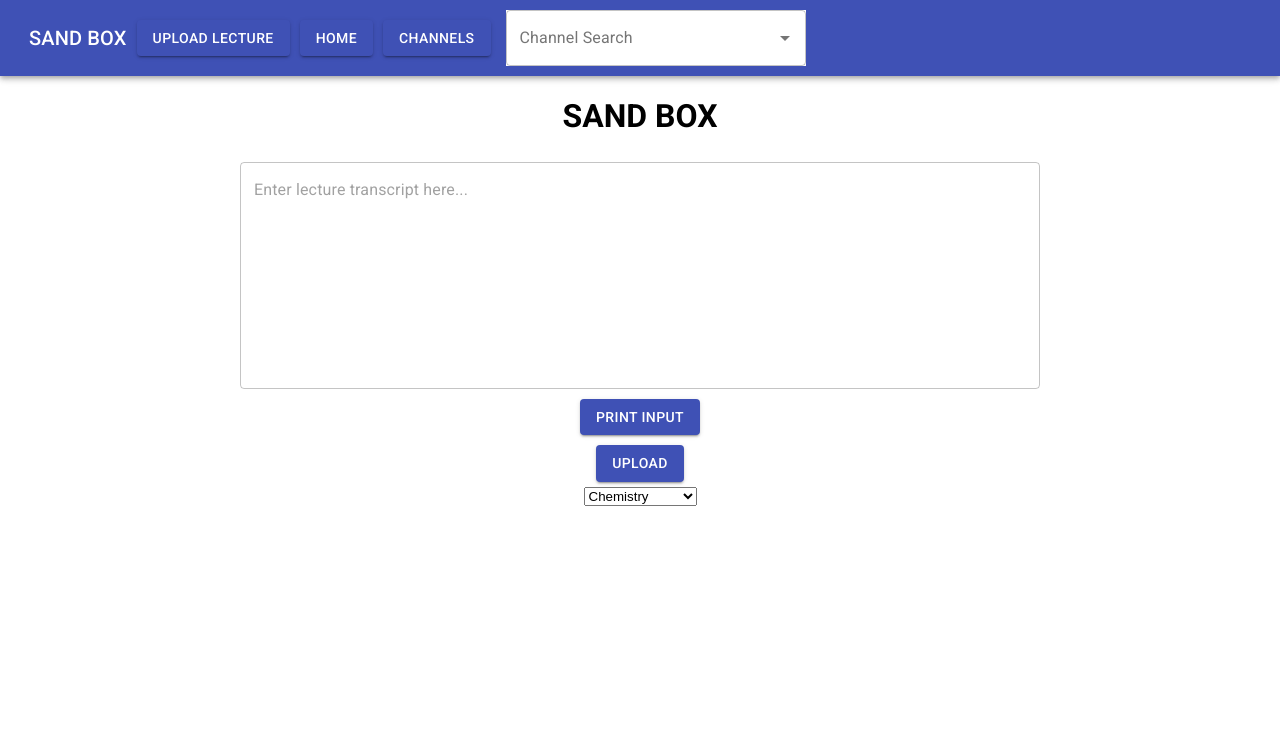
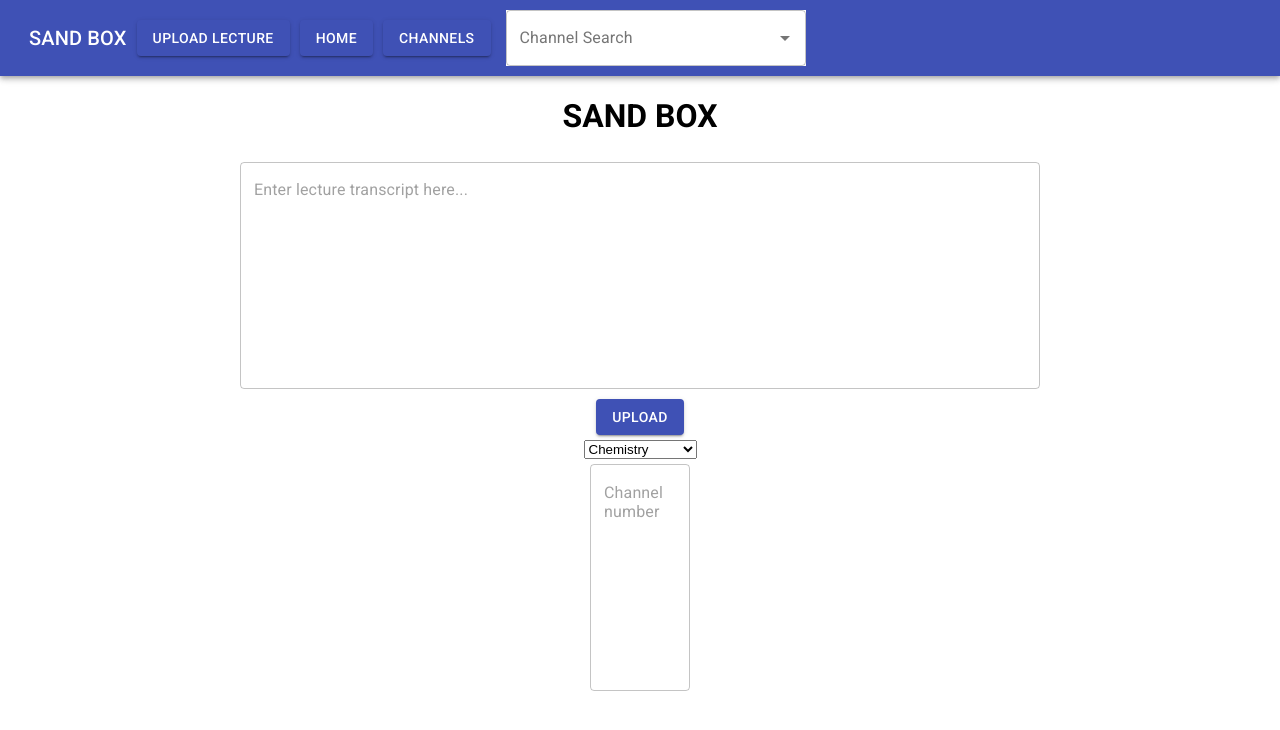
Before and after one commit to tamlam1/csehack, a React (Create React App) app in the folder frontend/sandbox/: page /upload in a window 1280 px wide. Shown: the top 730 px of the page. Built offline with nearby package versions, Linux system fonts and the light colour scheme; no server answers.

Commit message:
added more options when uploading

```diff
--- a/frontend/sandbox/src/components/LecturePage.js
+++ b/frontend/sandbox/src/components/LecturePage.js
@@ -220,6 +220,7 @@ const useStyles2 = makeStyles({
 
 function LecturePage() {
   let {channelId} = useParams();
+  console.log("channel id is : " + channelId);
   const classes = useStyles2();
   const [page, setPage] = React.useState(0);
   const [rowsPerPage, setRowsPerPage] = React.useState(5);
--- a/frontend/sandbox/src/components/UploadPage.js
+++ b/frontend/sandbox/src/components/UploadPage.js
@@ -10,12 +10,9 @@ import {
 function UploadPage() {
   const [transcript, setTranscript] = React.useState('');
   const [category, setCategory] = React.useState('Chemistry');
+  const [channelAdd, setChannelAdd] = React.useState('');
 
-  React.useEffect(() => {
-    fetch('/api/home').then(r => r.json()).then((data) => {
-      console.log(data.hi);
-    })
-  }, []);
+
 
   const sendData = () => {
     fetch('/api/get_data', {
@@ -25,7 +22,9 @@ function UploadPage() {
           'Content-Type': 'application/json',
       },
       body: JSON.stringify({
-        "text" : "this is some text"
+        "category" : [category],
+        "text" : [transcript],
+        "channel": [channelAdd],
       }),
     }).then(r => r.json()).then((data) => {
       console.log(data.hi);
@@ -52,14 +51,7 @@ function UploadPage() {
           // className={classes.textarea}
           value={transcript}
         />
-        <Button
-          variant="contained"
-          color="primary"
-          style={{margin:"5px"}}
-          onClick={() => console.log(transcript)}
-        >
-          Print input
-        </Button>
+
         <Button
           variant="contained"
           color="primary"
@@ -82,6 +74,22 @@ function UploadPage() {
         <option value="Modern History">Modern History</option>
         <option value="English">English</option>
       </select>
+      <TextField
+          name="transcript"
+          placeholder="Channel number"
+          variant="outlined"
+          multiline
+          rows={10}
+          rowsMax={10}
+          style={{margin:"5px", width:"100px", height:"10px"}}
+          onChange={(e) => {
+            setChannelAdd(e.target.value);
+
+
+          }}
+          // className={classes.textarea}
+          value={channelAdd}
+        />
     </Box>
   );
 }
```
